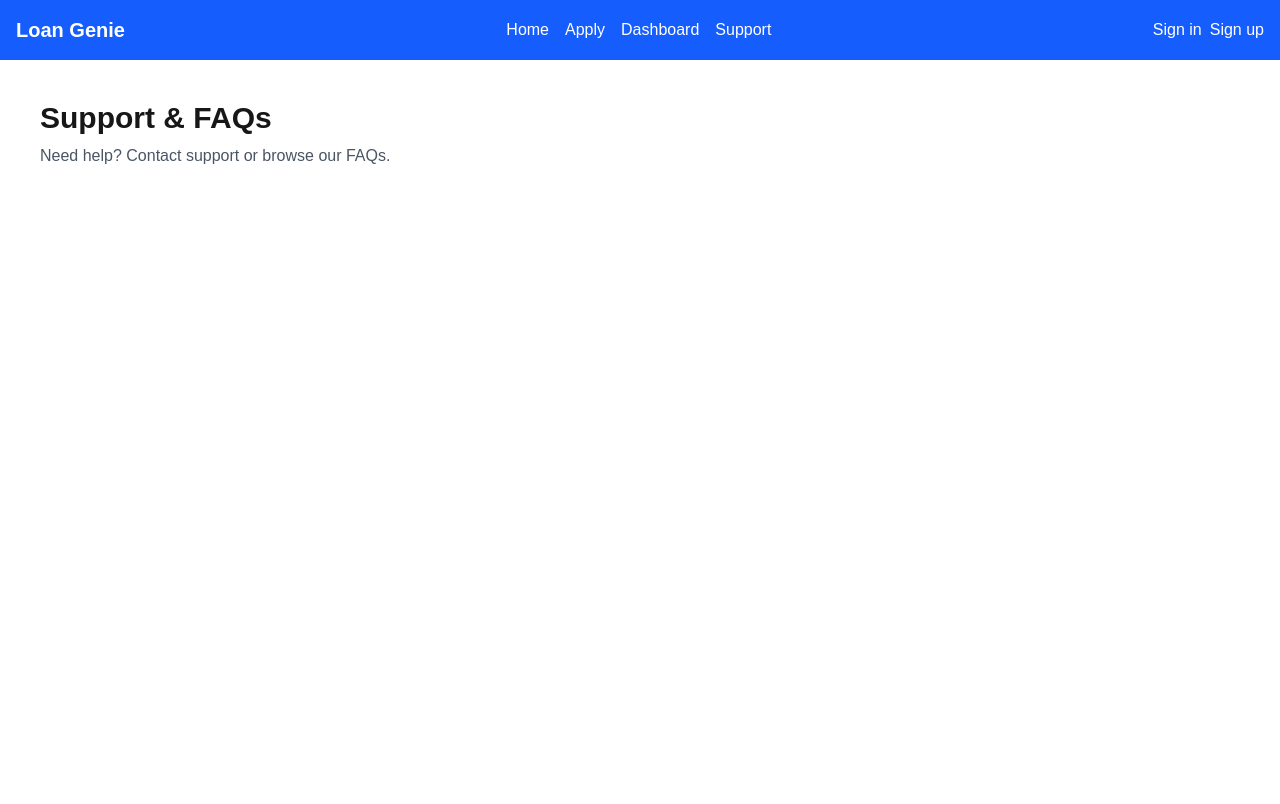
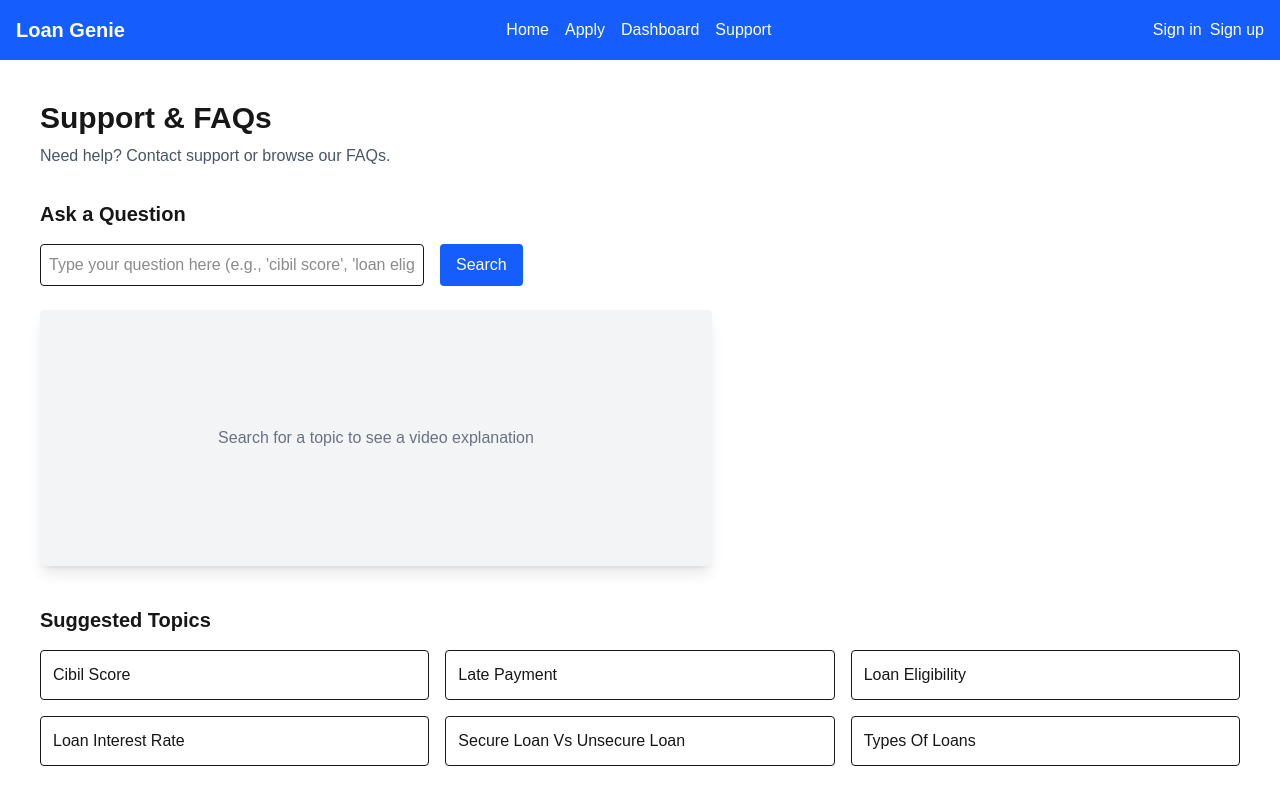
Before and after one commit to luv219/Video-Based-Loan-Approval, a Next.js app in the folder loan-genie/: page /support in a window 1280 px wide. Built offline with nearby package versions, Linux system fonts and the light colour scheme; no server answers.

Commit message:
updated support

```diff
--- a/loan-genie/app/support/page.js
+++ b/loan-genie/app/support/page.js
@@ -1,12 +1,123 @@
+"use client";
+
+import { useState, useRef } from "react";
 import Navbar from "../components/Navbar";
 
 export default function Support() {
+  const [errorMessage, setErrorMessage] = useState(false);
+  const [videoSrc, setVideoSrc] = useState(null);
+  const videoRef = useRef(null);
+
+  const queryAnswers = {
+    "cibil score": "CIBILScore.mp4",
+    "late payment": "LatePayment.mp4",
+    "loan eligibility": "LoanEligibility.mp4",
+    "loan interest rate": "LoanRate.mp4",
+    "secure loan vs unsecure loan": "SecureVsUnsecureLoan.mp4",
+    "types of loans": "TypesOfLoans.mp4"
+  };
+
+  const handleQuery = () => {
+    const userQuery = document.getElementById("queryInput").value.toLowerCase();
+    playMatchingVideo(userQuery);
+  };
+
+  const playMatchingVideo = (userQuery) => {
+    let matchedVideo = null;
+
+    for (let key in queryAnswers) {
+      if (userQuery.includes(key)) {
+        matchedVideo = queryAnswers[key];
+        break;
+      }
+    }
+
+    if (matchedVideo) {
+      setErrorMessage(false);
+      setVideoSrc(`Videos/Answer Videos/${matchedVideo}`);
+      // Use a setTimeout to ensure the src is updated before trying to play
+      setTimeout(() => {
+        if (videoRef.current) {
+          videoRef.current.load();
+          videoRef.current.play();
+        }
+      }, 0);
+    } else {
+      setErrorMessage(true);
+      setVideoSrc(null);
+    }
+  };
+
   return (
     <div>
       <Navbar />
       <div className="p-10">
         <h2 className="text-3xl font-bold">Support & FAQs</h2>
         <p className="text-gray-600 mt-2">Need help? Contact support or browse our FAQs.</p>
+
+        {/* Query section */}
+        <div className="mt-8">
+          <h3 className="text-xl font-semibold mb-4">Ask a Question</h3>
+          <div className="flex flex-col md:flex-row gap-4">
+            <input
+              id="queryInput"
+              type="text"
+              placeholder="Type your question here (e.g., 'cibil score', 'loan eligibility')"
+              className="border p-2 rounded w-full md:w-96"
+            />
+            <button
+              onClick={handleQuery}
+              className="bg-blue-600 text-white px-4 py-2 rounded hover:bg-blue-700"
+            >
+              Search
+            </button>
+          </div>
+
+          {/* Video player - only show when there's a source */}
+          <div className="mt-6">
+            {videoSrc ? (
+              <video
+                ref={videoRef}
+                id="avatarVideo"
+                controls
+                className="w-full max-w-2xl rounded shadow-lg"
+              >
+                <source id="videoSource" src={videoSrc} type="video/mp4" />
+                Your browser does not support the video tag.
+              </video>
+            ) : (
+              <div className="w-full max-w-2xl h-64 bg-gray-100 rounded shadow-lg flex items-center justify-center">
+                <p className="text-gray-500">Search for a topic to see a video explanation</p>
+              </div>
+            )}
+
+            {/* Error message */}
+            {errorMessage && (
+              <div id="errorMessage" className="mt-4 p-4 bg-red-100 text-red-700 rounded">
+                Sorry, we couldn't find a video that answers your question. Please try a different query.
+              </div>
+            )}
+          </div>
+        </div>
+
+        {/* FAQ topics */}
+        <div className="mt-10">
+          <h3 className="text-xl font-semibold mb-4">Suggested Topics</h3>
+          <div className="grid grid-cols-1 md:grid-cols-2 lg:grid-cols-3 gap-4">
+            {Object.keys(queryAnswers).map((topic) => (
+              <button
+                key={topic}
+                onClick={() => {
+                  document.getElementById("queryInput").value = topic;
+                  handleQuery();
+                }}
+                className="p-3 border rounded hover:bg-gray-100 text-left capitalize"
+              >
+                {topic}
+              </button>
+            ))}
+          </div>
+        </div>
       </div>
     </div>
   );
```
